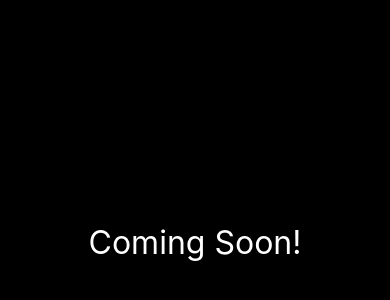
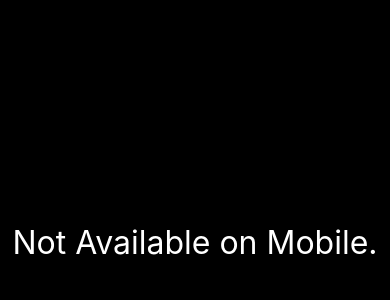
Before and after one commit to ekiira/netflix-clone, a React (Create React App) app: page / in a window 390 px wide. Shown: the part 180-480 px from the top of the page. Built offline with nearby package versions, Linux system fonts and the light colour scheme.

Commit message:
change mobile text

```diff
--- a/src/App.js
+++ b/src/App.js
@@ -13,7 +13,7 @@ function App() {
         <FAQ />
         <Footer />
       </div>
-      <div className="mobile">Coming Soon!</div>
+      <div className="mobile">Not Available on Mobile.</div>
     </>
   );
 }
--- a/src/app.scss
+++ b/src/app.scss
@@ -12,6 +12,7 @@
         justify-content: center;
         align-items: center;
         font-size: 2rem;
+        text-align: center;
     }
     .App {
         display: none;
--- a/src/components/Gallery/Gallery.js
+++ b/src/components/Gallery/Gallery.js
@@ -52,9 +52,12 @@ function Gallery() {
                       Downloading...
                     </div>
                   </div>
-                  <div>
+                  <div
+                      style={{ display: 'flex', justifyContent: 'flex-end' }}
+
+                  >
                     <img
-                      style={{ width: "3em", marginLeft: "100%" }}
+                      style={{ width: "3em"}}
                       src="https://assets.nflxext.com/ffe/siteui/acquisition/ourStory/fuji/desktop/download-icon.gif"
                       alt="downloading"
                     />
```
